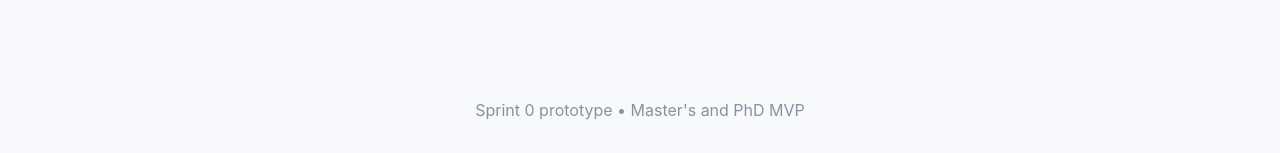
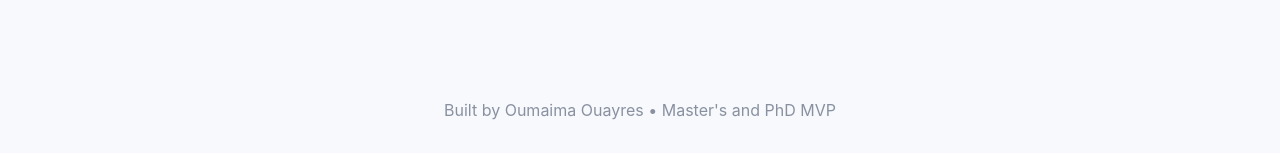
Before and after one commit to oumas3/applylens-ai, a React (Vite) app in the folder apps/web/: page / in a window 1280 px wide. Shown: the part 1169-1322 px from the top of the page. Built offline with nearby package versions, Linux system fonts and the light colour scheme.

Commit message:
feat: add author credit to application footer

```diff
--- a/apps/web/src/App.tsx
+++ b/apps/web/src/App.tsx
@@ -12,7 +12,7 @@ export default function App() {
         <div className="decision-card"><p className="muted">ELIGIBILITY PREVIEW</p><h2>Evidence, not guesses</h2>{['Degree requirement','English evidence','Application fee','Deadline'].map((item, i)=><div className="decision" key={item}><span className={`dot d${i}`}></span><div><strong>{item}</strong><small>{['Eligible — evidence found','Unclear — certificate needed','Action required — €20','Confirmed — 24 July'][i]}</small></div></div>)}</div>
       </section>
       <section className="workspace"><div><p className="eyebrow">YOUR WORKSPACE</p><h2>Applications at a glance</h2></div><div className="stats"><article><strong>2</strong><span>Opportunities</span></article><article><strong>1</strong><span>Deadline tracked</span></article><article><strong>0</strong><span>Calls analysed</span></article></div><div className="grid">{opportunities.map(x=><article className="opportunity" key={x.title}><span className="tag">{x.type}</span><h3>{x.title}</h3><p>{x.school}</p><footer><span>{x.status}</span><button aria-label={`Open ${x.title}`}>→</button></footer></article>)}</div></section>
-      <footer className="page-footer">Sprint 0 prototype • Master's and PhD MVP</footer>
+      <footer className="page-footer">  Built by Oumaima Ouayres • Master's and PhD MVP</footer>
     </main>
   )
 }
```
